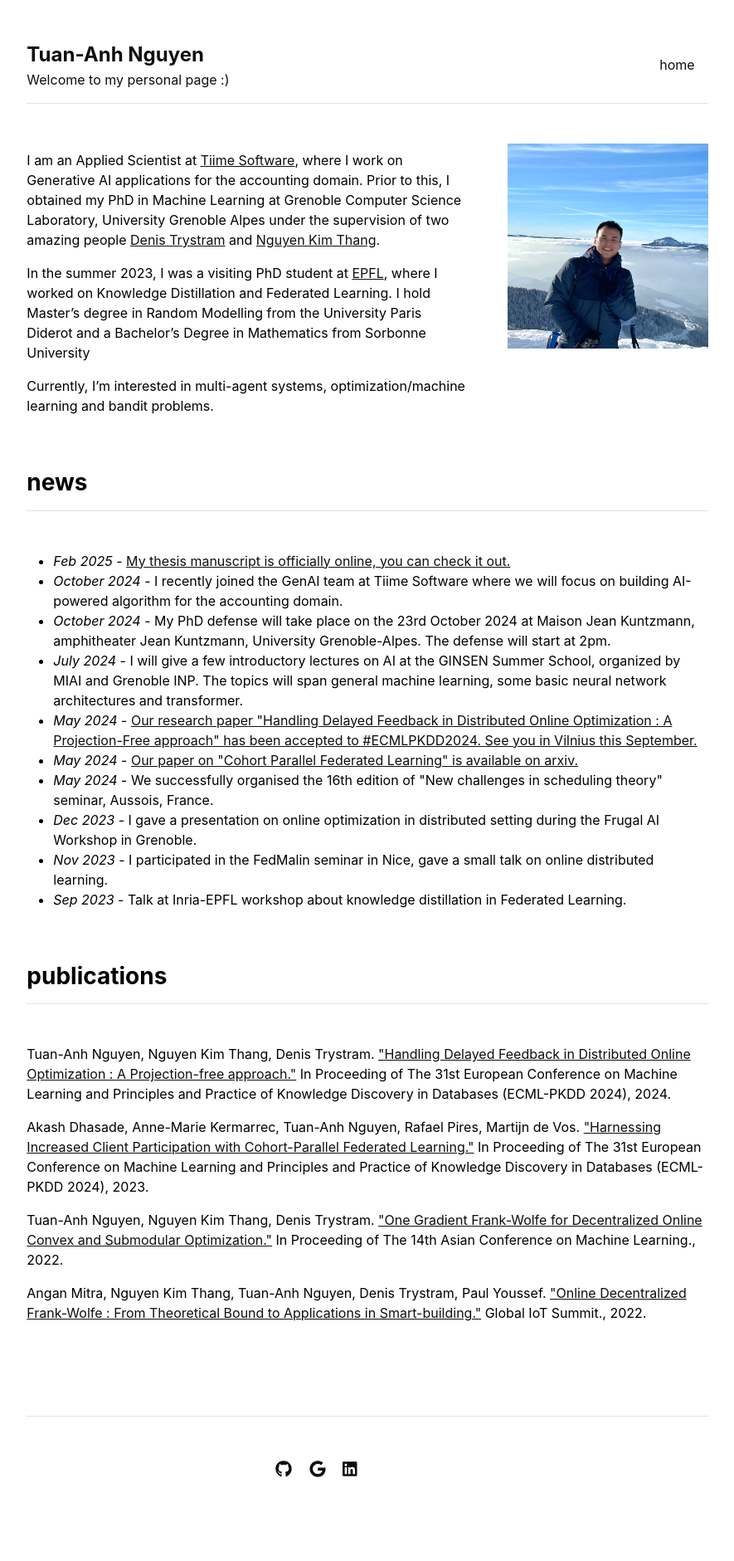
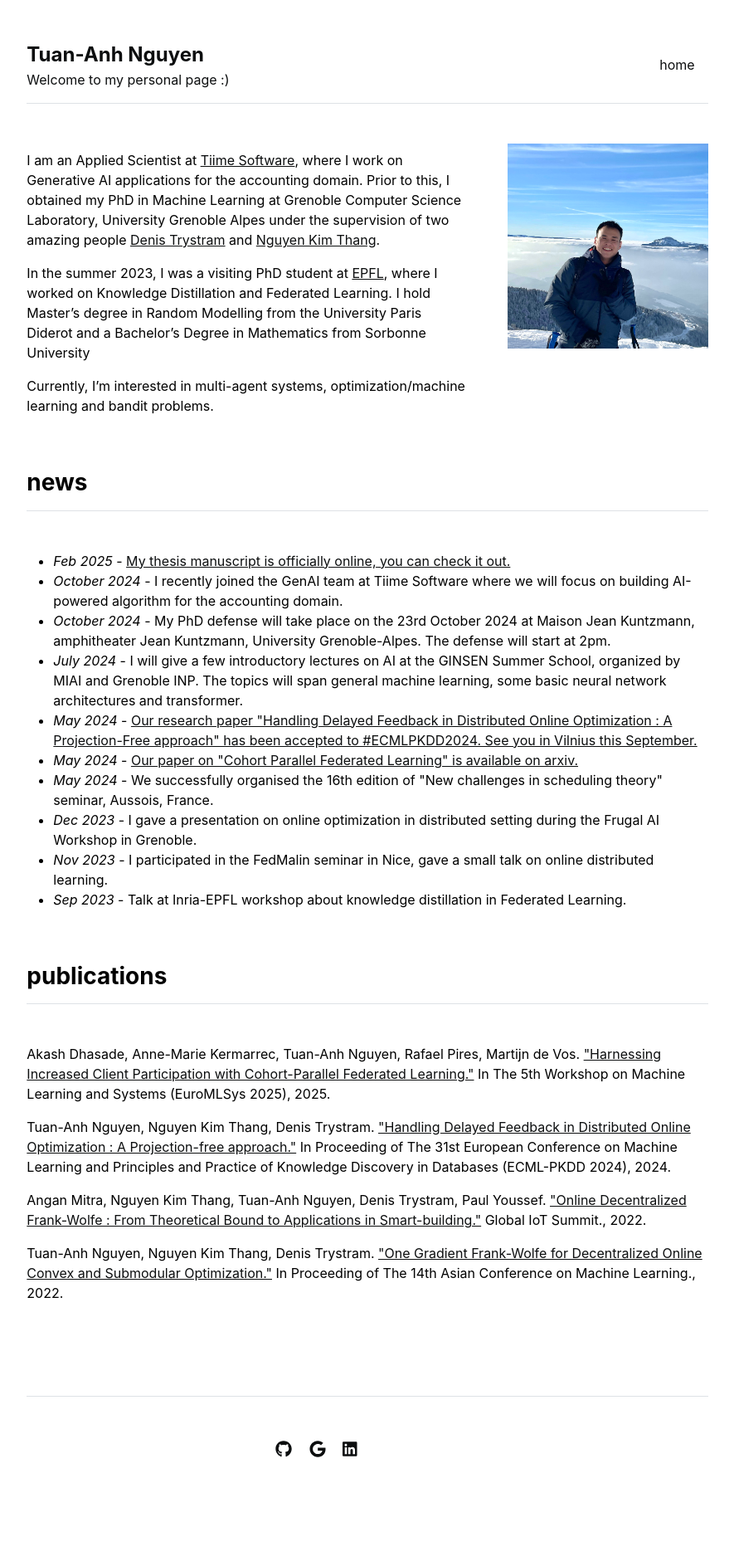
Before and after one commit to tuananhngh/tuananhngh.github.io, a Jekyll site: the page built from index.md, in a window 1280 px wide. Shown: the whole page at 83% size, without its empty margins (197-1082 px from the left). Built offline with Jekyll 4.4.1, drawn with Linux system fonts in a browser that asks for light colours; after the commit the page ends 1857 px from its top, so only the background shows below that.

Commit message:
update publications

```diff
--- a/_data/publications.yml
+++ b/_data/publications.yml
@@ -6,8 +6,8 @@ featured:
     url: "https://arxiv.org/abs/2402.02114"
   - authors: "Akash Dhasade, Anne-Marie Kermarrec, Tuan-Anh Nguyen, Rafael Pires, Martijn de Vos"
     title: "Harnessing Increased Client Participation with Cohort-Parallel Federated Learning"
-    year: "2023"
-    journal: "In Proceeding of The 31st European Conference on Machine Learning and Principles and Practice of Knowledge Discovery in Databases (ECML-PKDD 2024)"
+    year: "2025"
+    journal: "In The 5th Workshop on Machine Learning and Systems (EuroMLSys 2025)"
     url: "https://arxiv.org/abs/2405.15644"
   - authors: "Tuan-Anh Nguyen, Nguyen Kim Thang, Denis Trystram"
     title: "One Gradient Frank-Wolfe for Decentralized Online Convex and Submodular Optimization"
@@ -28,8 +28,8 @@ index:
     url: "https://arxiv.org/abs/2402.02114"
   - authors: "Akash Dhasade, Anne-Marie Kermarrec, Tuan-Anh Nguyen, Rafael Pires, Martijn de Vos"
     title: "Harnessing Increased Client Participation with Cohort-Parallel Federated Learning"
-    year: "2023"
-    journal: "In Proceeding of The 31st European Conference on Machine Learning and Principles and Practice of Knowledge Discovery in Databases (ECML-PKDD 2024)"
+    year: "2025"
+    journal: "In The 5th Workshop on Machine Learning and Systems (EuroMLSys 2025)"
     url: "https://arxiv.org/abs/2405.15644"
   - authors: "Tuan-Anh Nguyen, Nguyen Kim Thang, Denis Trystram"
     title: "One Gradient Frank-Wolfe for Decentralized Online Convex and Submodular Optimization"
--- a/_includes/publications.html
+++ b/_includes/publications.html
@@ -2,15 +2,17 @@
   <div>
     <!-- <h3 class="fw-bold border-bottom pb-3 mb-5"></h3> -->
     {% if page.title == "Home" %}
-      {% for item in site.data.publications.featured %}
+      {% assign pubs = site.data.publications.featured | sort: "year" | reverse %}
+      {% for item in pubs %}
         <p>
-            {{ item.authors }}. <a href="{{ item.url }}">"{{ item.title }}."</a> {{ item.journal }}, {{ item.year }}.
+          {{ item.authors }}. <a href="{{ item.url }}">"{{ item.title }}."</a> {{ item.journal }}, {{ item.year }}.
         </p>
       {% endfor %}
     {% else %}
-      {% for item in site.data.publications.index %}
+      {% assign pubs = site.data.publications.index | sort: "year" | reverse %}
+      {% for item in pubs %}
         <p>
-            {{ item.authors }}. <a href="{{ item.url }}">"{{ item.title }}."</a> {{ item.journal }}, {{ item.year }}.
+          {{ item.authors }}. <a href="{{ item.url }}">"{{ item.title }}."</a> {{ item.journal }}, {{ item.year }}.
         </p>
       {% endfor %}
     {% endif %}
```
Also changed, not shown: 2 other files.
